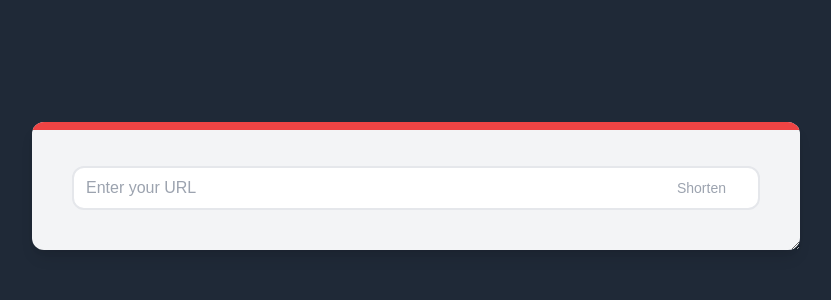
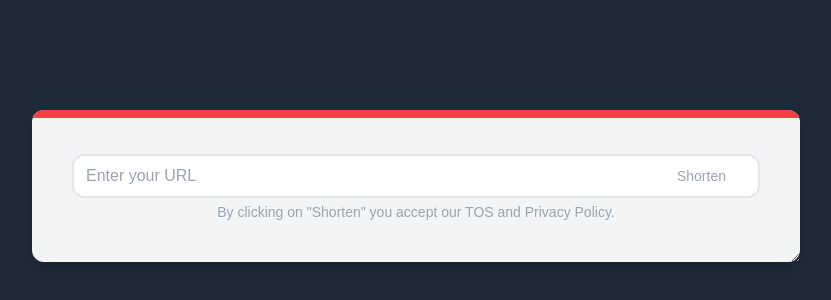
Before and after one commit to kaiseryao/url-shortener-frontend, a React (Create React App) app: page / in a window 1280 px wide. Shown: the part 214-514 px from the top of the page, without its empty margins (224-1055 px from the left). Built offline with nearby package versions, Linux system fonts and the light colour scheme; some icons are missing.

Commit message:
add: copy button

```diff
--- a/src/components/URLShortenerForm.tsx
+++ b/src/components/URLShortenerForm.tsx
@@ -20,11 +20,21 @@ function URLShortenerForm() {
           <button className="absolute inline-flex items-center text-sm text-center text-gray-400 transition-colors w-26 h-7 leading-0 top-2 right-5 focus:outline-none hover:text-gray-900">
             Shorten <Icon icon="akar-icons:arrow-right" />
           </button>
+
+          <button className="absolute inline-flex items-center hidden text-sm text-center text-gray-400 transition-colors w-26 h-7 leading-0 top-2 right-5 focus:outline-none hover:text-gray-900">
+            Copy <Icon icon="akar-icons:copy" />
+          </button>
+
+        </div>
+
+        <div className="relative mt-1">
+          <p className="text-sm text-center text-gray-400 transition-colors">By clicking on "Shorten" you accept our TOS and Privacy Policy.</p>
         </div>
 
         <div className="absolute top-0 left-0 flex w-full h-2">
           <div className="flex-1 h-2 bg-red-500"></div>
         </div>
+
       </div>
     </div>
   );
```
